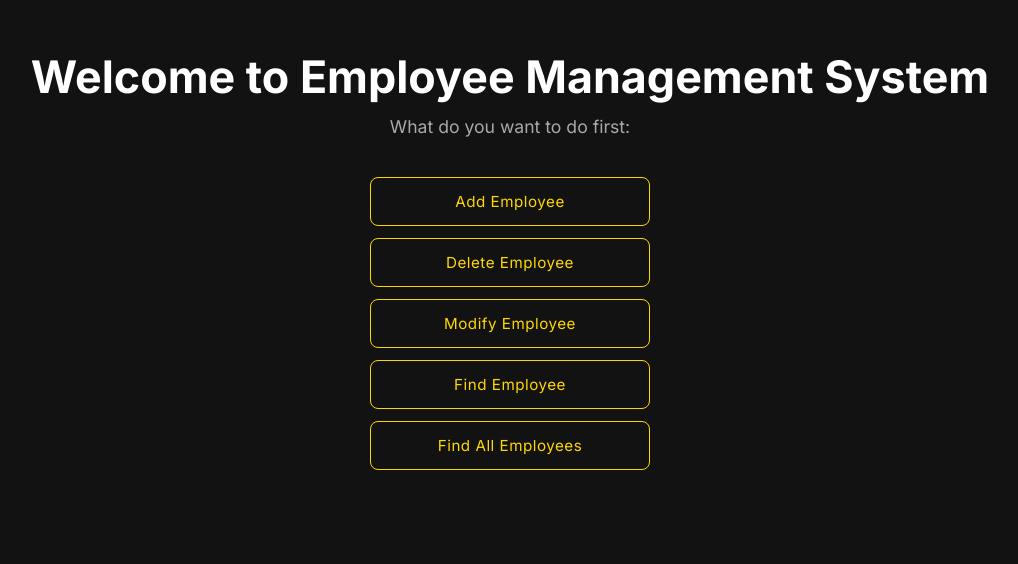
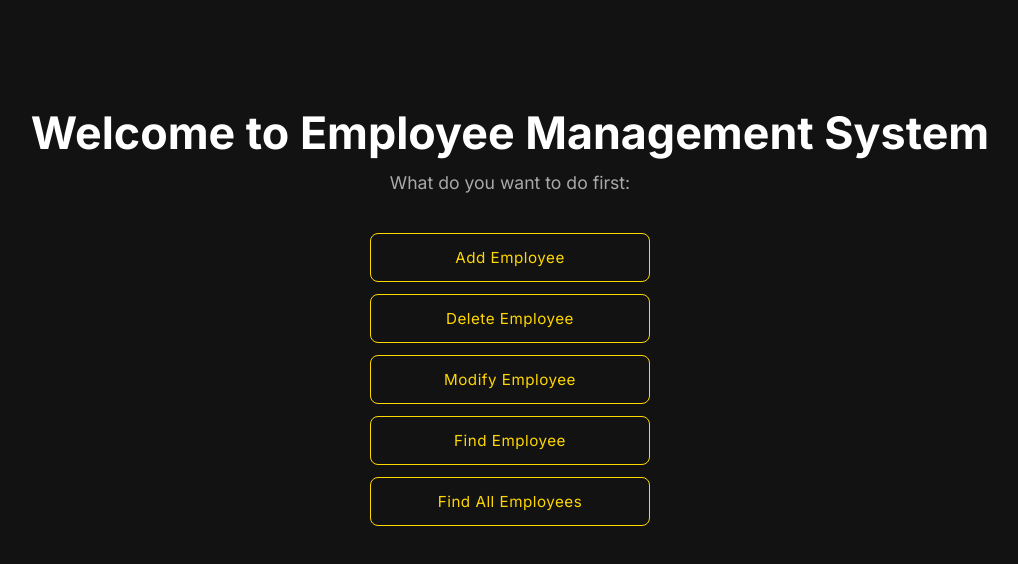
Before and after one commit to RohitMunjal25/Employee-Management-System, a React (Create React App) app: page /front in a window 1280 px wide. Shown: the part 140-704 px from the top of the page, without its empty margins (130-1148 px from the left). Built offline with nearby package versions, Linux system fonts and the light colour scheme; sample sign-in values are in the browser's storage.

Commit message:
changed file

```diff
--- a/src/components/styling/Front.css
+++ b/src/components/styling/Front.css
@@ -1,30 +1,23 @@
-
 @import url('https://fonts.googleapis.com/css2?family=Inter:wght@400;700&display=swap');
 
+body, html {
+  margin: 0;
+  padding: 0;
+  width: 100%;
+  height: 100%;
+  background-color: #121212;
+  font-family: 'Inter', sans-serif;
+}
 
 .front-container {
-
-  height: 100%;
+  height: 100vh;
   width: 100%;
-
-
   display: flex;
   flex-direction: column;
   justify-content: center;
   align-items: center;
-
-
-  font-family: 'Inter', sans-serif;
-
-
   animation: fadeIn 0.8s ease-out;
-
-
-  background-color: #121212;
-
-  border-radius: 12px;
 }
-
 
 .front-container h1 {
   font-size: 2.8rem;
@@ -34,14 +27,12 @@
   text-align: center;
 }
 
-
 .front-container h2 {
   font-size: 1.1rem;
   font-weight: 400;
   color: #a9a9a9;
   margin-bottom: 2.5rem;
 }
-
 
 .button-container {
   display: flex;
@@ -50,30 +41,21 @@
   gap: 12px;
 }
 
-
 .button-container a {
-
   width: 280px;
   box-sizing: border-box;
   text-align: center;
-
-
   padding: 14px 0;
   font-size: 0.95rem;
   font-weight: 400;
   text-decoration: none;
   letter-spacing: 0.5px;
-
-
   color: #FFD700;
   background-color: transparent;
   border: 1px solid #FFD700;
   border-radius: 8px;
-
-
   transition: all 0.2s ease-in-out;
 }
-
 
 .button-container a:hover {
   background-color: #FFD700;
@@ -82,7 +64,6 @@
   transform: translateY(-2px);
   box-shadow: 0 4px 20px rgba(255, 215, 0, 0.2);
 }
-
 
 @keyframes fadeIn {
   from {
```
